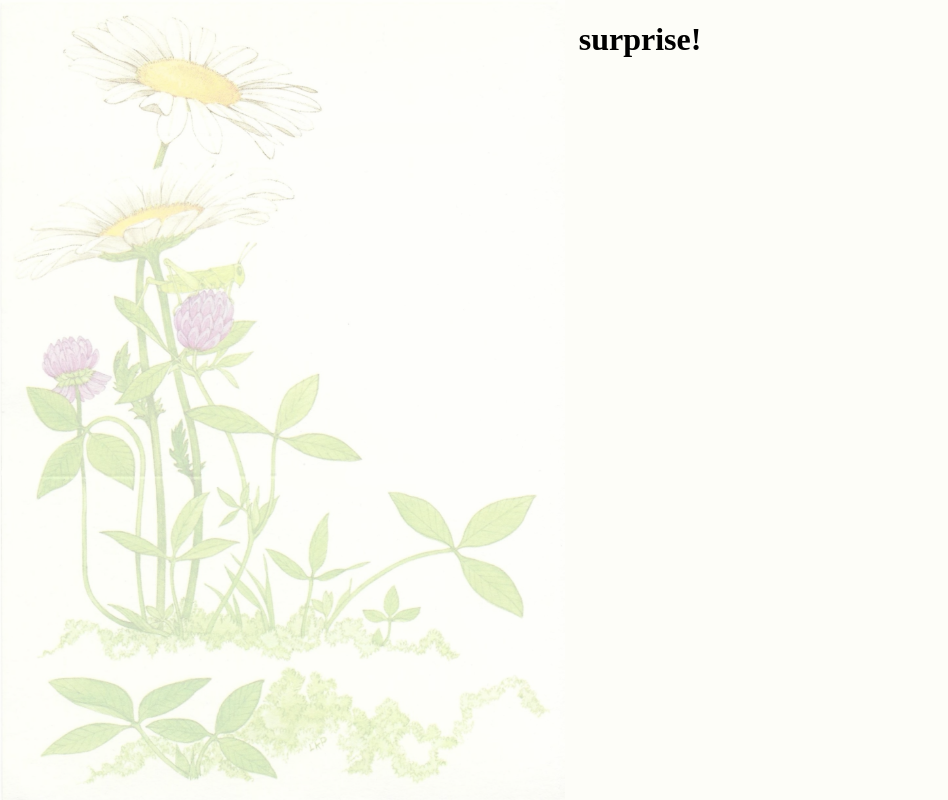
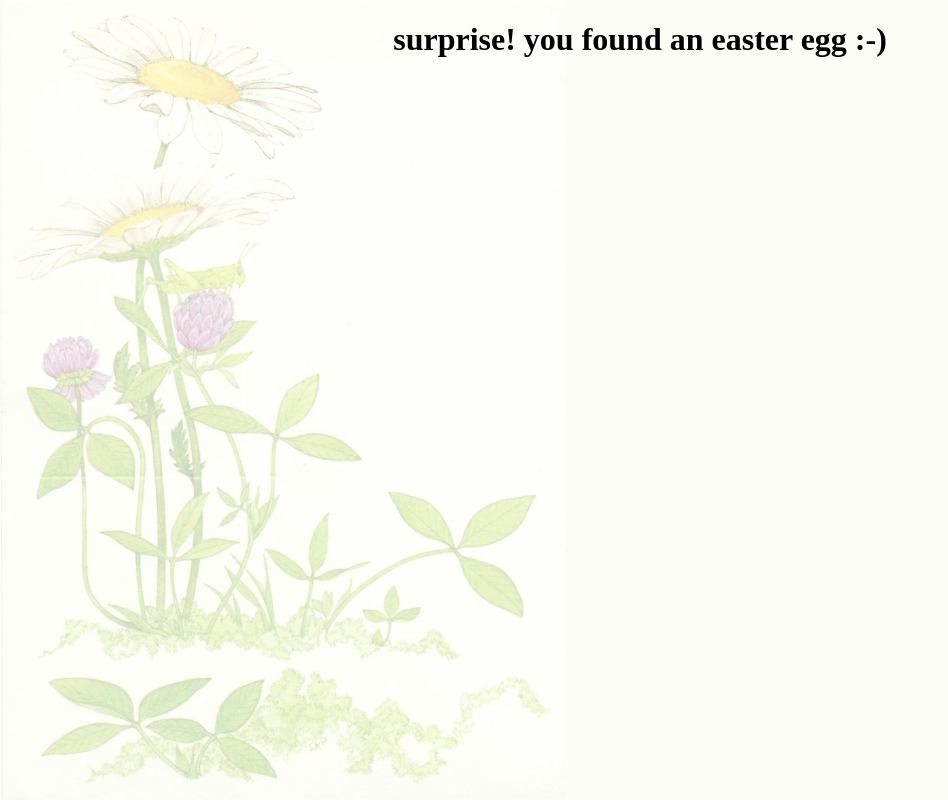
Before and after one commit to gracebmanning/graceis.online, a React (Create React App) app: page /surprise in a window 1280 px wide. Shown: the whole page, without its empty margins (0-948 px from the left). Built offline with nearby package versions, Linux system fonts and the light colour scheme; a web font is replaced by a local one.

Commit message:
change surprise page text

```diff
--- a/src/components/Surprise/Surprise.js
+++ b/src/components/Surprise/Surprise.js
@@ -6,7 +6,7 @@ export default function Surprise(){
         <div style={{width: '100vw', height: '100vh', overflow: 'hidden'}}>
             <img className='backgroundImg topLeft' id='homeDaisies' src={daisies} alt='two daisies with smaller purple blooms and surrounding greenery' />
             <div className='container surpriseContainer'>
-                <h1>surprise!</h1>
+                <h1>surprise! you found an easter egg :-)</h1>
             </div>
         </div>
     )
```
